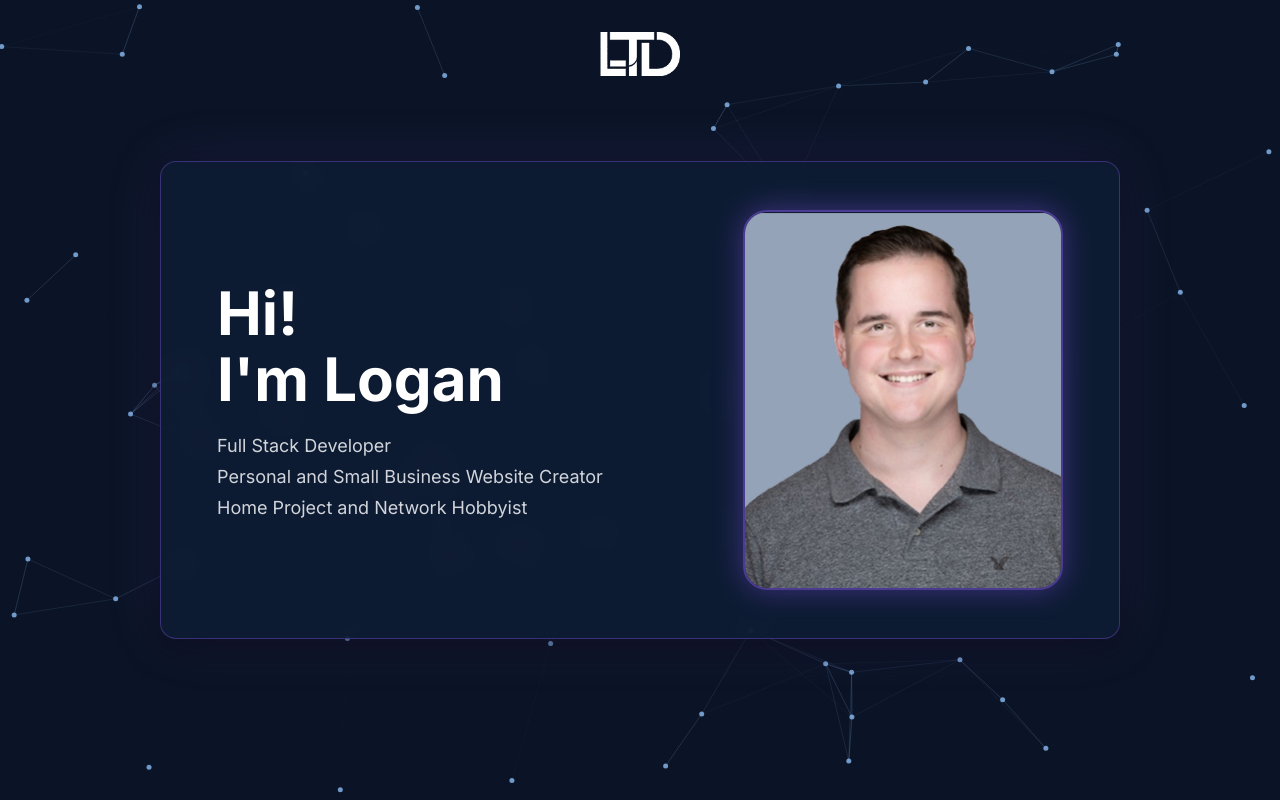
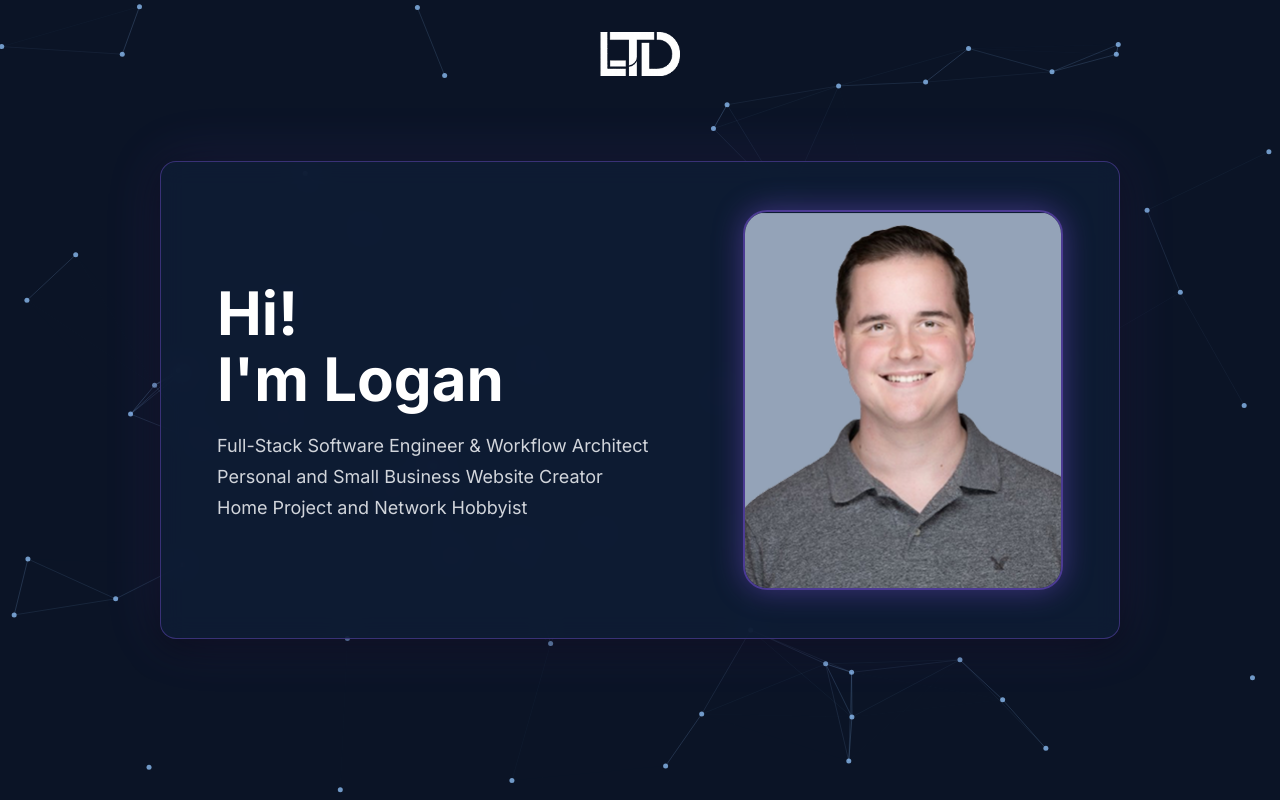
Before and after one commit to cbninja316/personal-website, a Next.js app: page / in a window 1280 px wide. Shown: the top 800 px of the page. Built offline with nearby package versions, Linux system fonts and the light colour scheme.

Commit message:
Update subtext for full stack developer

```diff
--- a/src/components/Hero.tsx
+++ b/src/components/Hero.tsx
@@ -48,7 +48,7 @@ export default function Hero() {
             </h1>
             <div style={{ display: "flex", flexDirection: "column", gap: 4 }}>
               <p className="hero-body" style={{ color: "#d1d5db" }}>
-                Full Stack Developer
+                Full-Stack Software Engineer & Workflow Architect
               </p>
               <p className="hero-body" style={{ color: "#d1d5db" }}>
                 Personal and Small Business Website Creator
```
